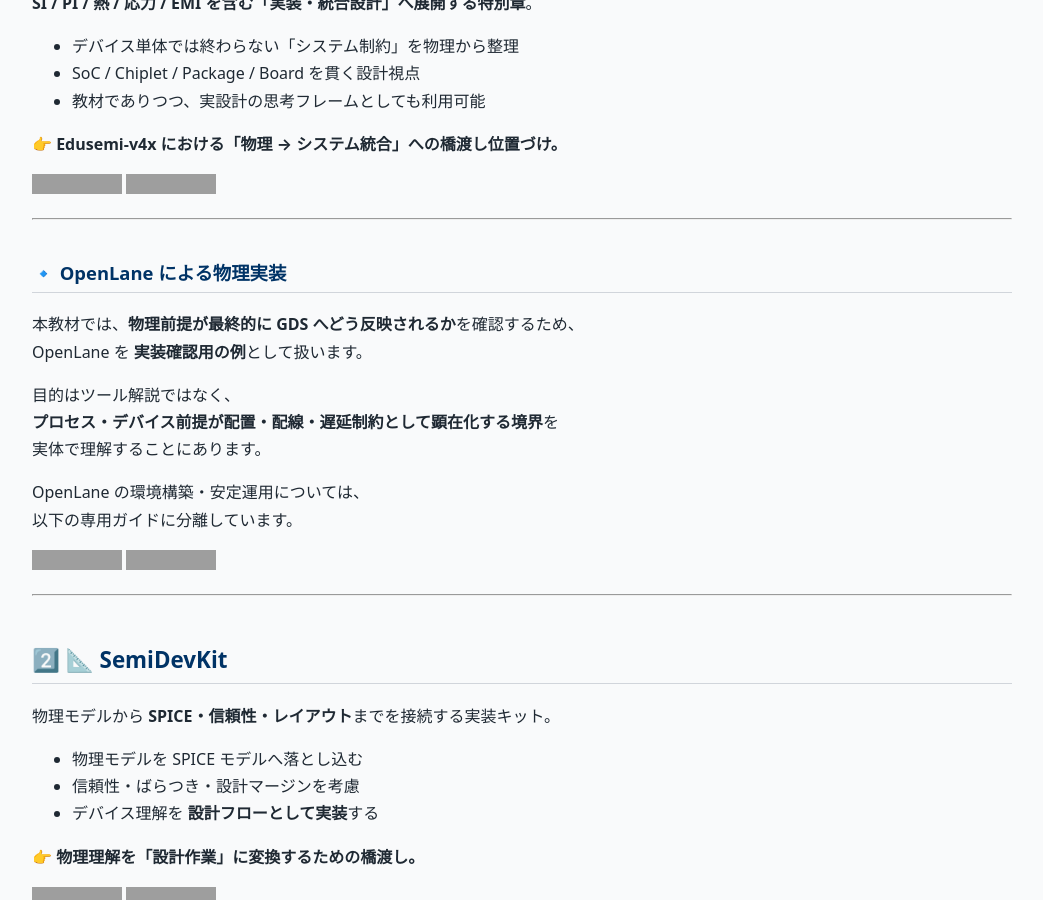
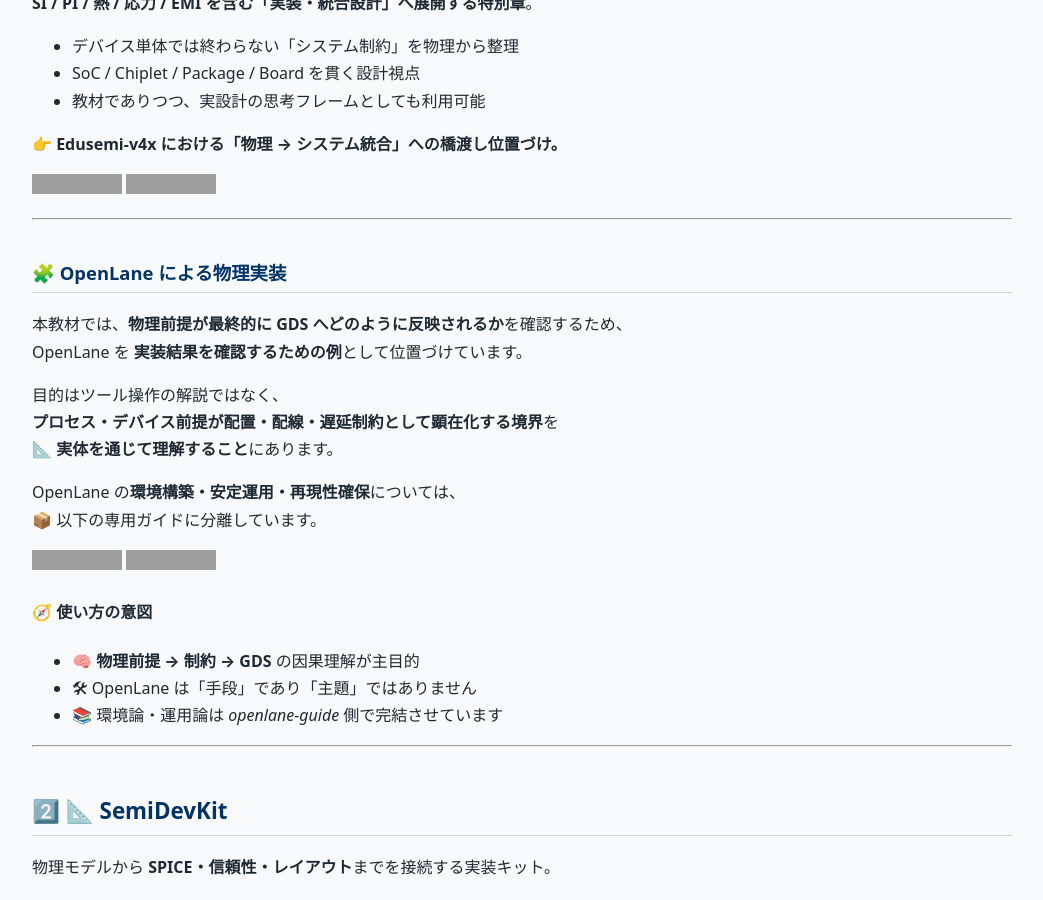
Before and after one commit to Samizo-AITL/Samizo-AITL.github.io, a Jekyll site: the page built from portal/index.md, in a window 1280 px wide and 900 px high, scrolled down 4627 px, cut to the strip 0-900 px from the top of the window. Shown: the whole strip, without its empty margins (118-1161 px from the left). Built offline with Jekyll 4.4.1, drawn with Linux system fonts in a browser that asks for light colours; our own code applies the rules of GitHub Pages for plain Markdown files; grey boxes are pictures that could not be loaded.

Commit message:
Update index.md

```diff
--- a/portal/index.md
+++ b/portal/index.md
@@ -196,20 +196,25 @@
 
 ---
 
-### 🔹 OpenLane による物理実装
+### 🧩 OpenLane による物理実装
 
-本教材では、**物理前提が最終的に GDS へどう反映されるか**を確認するため、
-OpenLane を **実装確認用の例**として扱います。
+本教材では、**物理前提が最終的に GDS へどのように反映されるか**を確認するため、
+OpenLane を **実装結果を確認するための例**として位置づけています。
 
-目的はツール解説ではなく、
+目的はツール操作の解説ではなく、
 **プロセス・デバイス前提が配置・配線・遅延制約として顕在化する境界**を
-実体で理解することにあります。
+📐 **実体を通じて理解すること**にあります。
 
-OpenLane の環境構築・安定運用については、
-以下の専用ガイドに分離しています。
+OpenLane の**環境構築・安定運用・再現性確保**については、
+📦 以下の専用ガイドに分離しています。
 
 [![Site](https://img.shields.io/badge/View-Site-brightgreen?logo=github)](https://samizo-aitl.github.io/openlane-guide/)
 [![Repo](https://img.shields.io/badge/View-Repo-blue?logo=github)](https://github.com/Samizo-AITL/openlane-guide)
+
+#### 🧭 使い方の意図
+- 🧠 **物理前提 → 制約 → GDS** の因果理解が主目的
+- 🛠 OpenLane は「手段」であり「主題」ではありません
+- 📚 環境論・運用論は *openlane-guide* 側で完結させています
 
 ---
 
```
